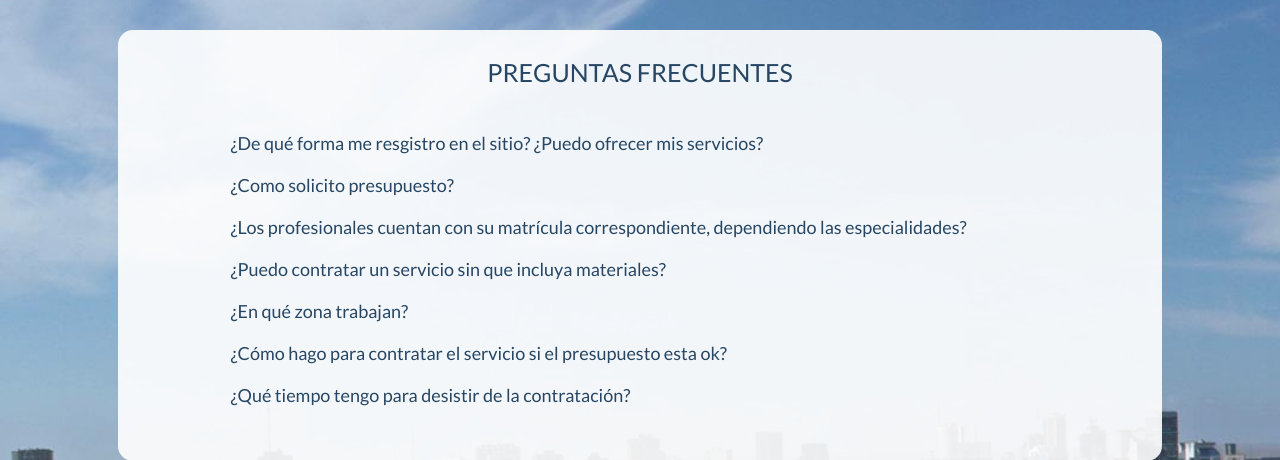
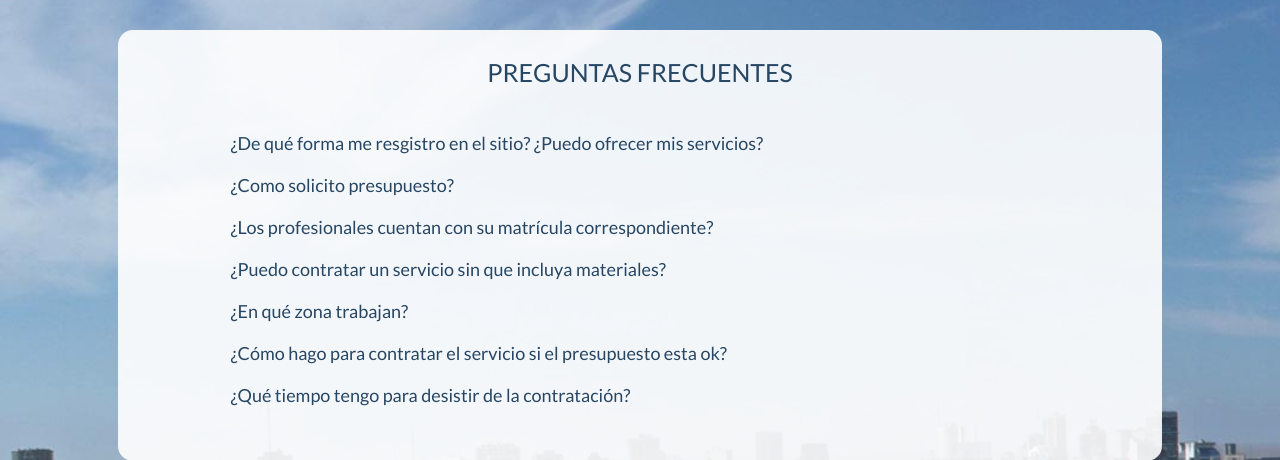
Before and after one commit to Tincho007/trabajoIntegrador, a PHP site: page /faq.php in a window 1280 px wide. Shown: the part 70-530 px from the top of the page. Run offline with PHP 8.4, Linux system fonts and the light colour scheme.

Commit message:
Animación de FAQ

```diff
--- a/tp/faq.php
+++ b/tp/faq.php
@@ -7,7 +7,6 @@
     <link rel="stylesheet" href="css/styles.css">
     <link rel="stylesheet" href="css/styles_768.css">
     <link rel="stylesheet" href="css/styles_400.css">
-    <script type="text/javascript" src="js/faq.js"></script>
   </head>
   <body>
     <?php require_once('header.php'); ?>
@@ -24,7 +23,7 @@
           <dd> Luego de seleccionar la zona y el servicio que estas buscando, elige el proveedor y desde la opcion contactar,enviaras tus datos y trabajo a realizar, o cantidad y tipos de materieles que necesites.<br>
             El provedor en 48 hs te enviara el presupuesto via e-mail. </dd>
 
-          <dt>¿Los profesionales cuentan con su matrícula correspondiente, dependiendo las especialidades? </dt>
+          <dt>¿Los profesionales cuentan con su matrícula correspondiente? </dt>
           <dd> Todos nuestros porvedores fueron seleccionados, previa evaluacion de antecedentes y constacion de formacion profesional. </dd>
 
           <dt>¿Puedo contratar un servicio sin que incluya materiales?</dt>
@@ -48,6 +47,8 @@
 </html>
 <script src="https://code.jquery.com/jquery-2.2.0.min.js"></script>
 <script src="server/lib/nicescroll/jquery.nicescroll.js"></script>
+<script type="text/javascript" src="js/faq.js"></script>
+
 <script type="text/javascript">
   $(document).ready(
     function() {
```
